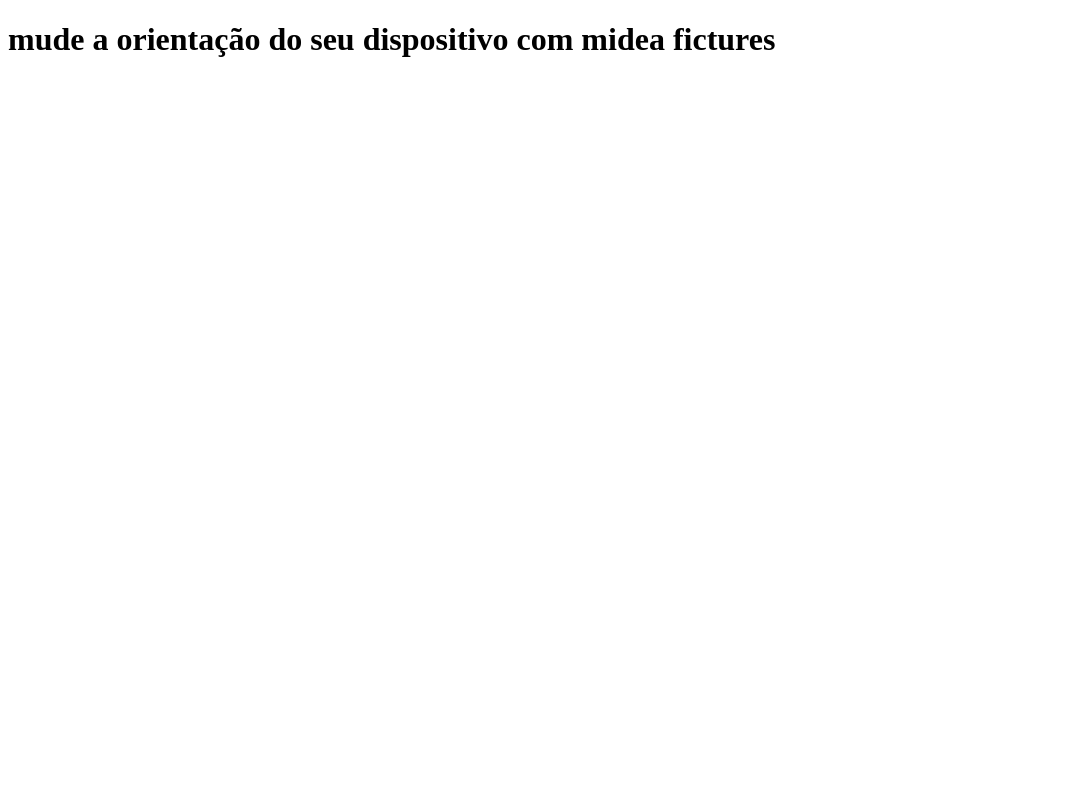
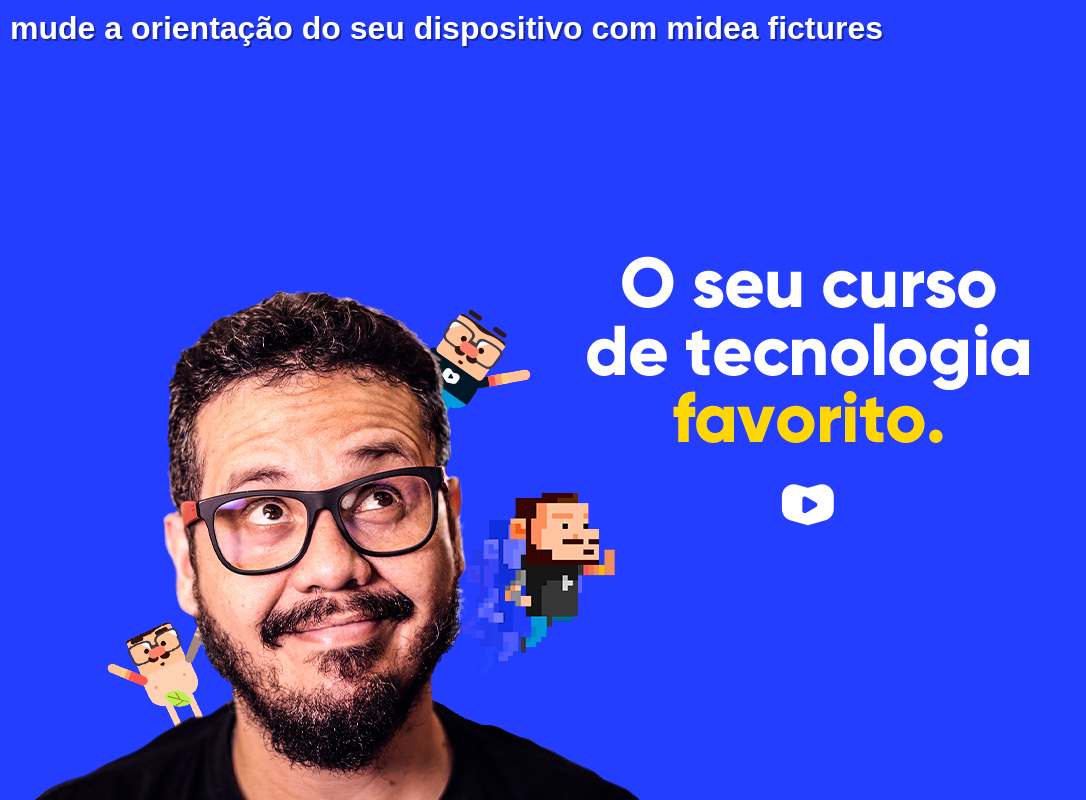
Before and after one commit to PedroCruz000/curso-html5, a plain HTML site: page exercicios/ex026/mq002/index.html in a window 1280 px wide. Shown: the whole page, without its empty margins (0-1086 px from the left). Drawn offline with Linux system fonts and the light colour scheme.

Commit message:
exercicio 26

```diff
--- a/exercicios/ex026/mq002/estilo/paisagem.css
+++ b/exercicios/ex026/mq002/estilo/paisagem.css
@@ -1,2 +1,7 @@
 /*aparelho deitado paisagem*/
 @charset "UTF-8";
+body{
+    background: url(../imagens/cev-landscape.jpg);
+    background-position: left bottom;
+    background-repeat: no-repeat;
+}
--- a/exercicios/ex026/mq002/estilos/retrato.css
+++ b/exercicios/ex026/mq002/estilos/retrato.css
@@ -1,2 +1,6 @@
 /*aparelho em pé, retrato*/
 @charset "UTF-8";
+body{
+   background: url(../imagens/cev-portrait.jpg);
+   background-position: center bottom ;
+}
--- a/exercicios/ex026/mq002/estilos/style.css
+++ b/exercicios/ex026/mq002/estilos/style.css
@@ -1 +1,20 @@
+/* configuração geral */
 @charset "UTF-8";
+*{
+    margin: 0px;
+    padding: 0px;
+    font-family: Arial, Helvetica, sans-serif;
+
+}
+html, body{
+    width: 100vw;
+    height: 100vh;
+    background-color: #233eff;
+    background-size: contain;
+    background-repeat: no-repeat;
+}
+h1{
+    color: white;
+    text-shadow: 2px 2px 0px #1626a3;
+    padding: 10px;
+}
--- a/exercicios/ex026/mq002/index.html
+++ b/exercicios/ex026/mq002/index.html
@@ -7,7 +7,7 @@
     <title>midia query</title>
     <link rel="stylesheet" href="estilos/style.css" media="all">
     <link rel="stylesheet" href="estilos/retrato.css" media="screen and (orientation: portrait)">
-    <link rel="stylesheet" href="estilo/paisagem.css" media="screen and (orientation: ladscape) ">
+    <link rel="stylesheet" href="estilo/paisagem.css" media="screen and (orientation: landscape)">
 </head>
 <body>
     <h1> mude a orientação do seu dispositivo com midea fictures </h1>
```
